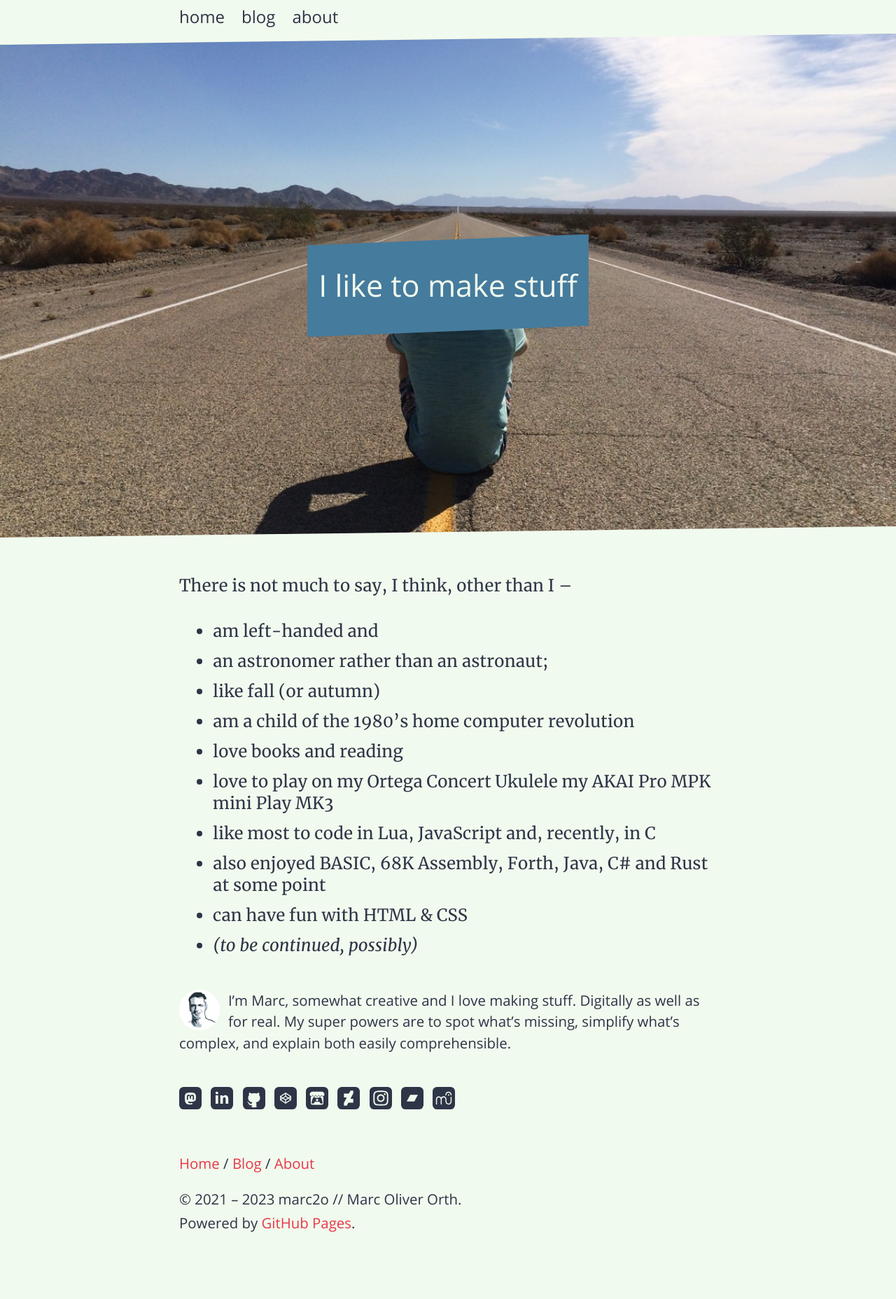
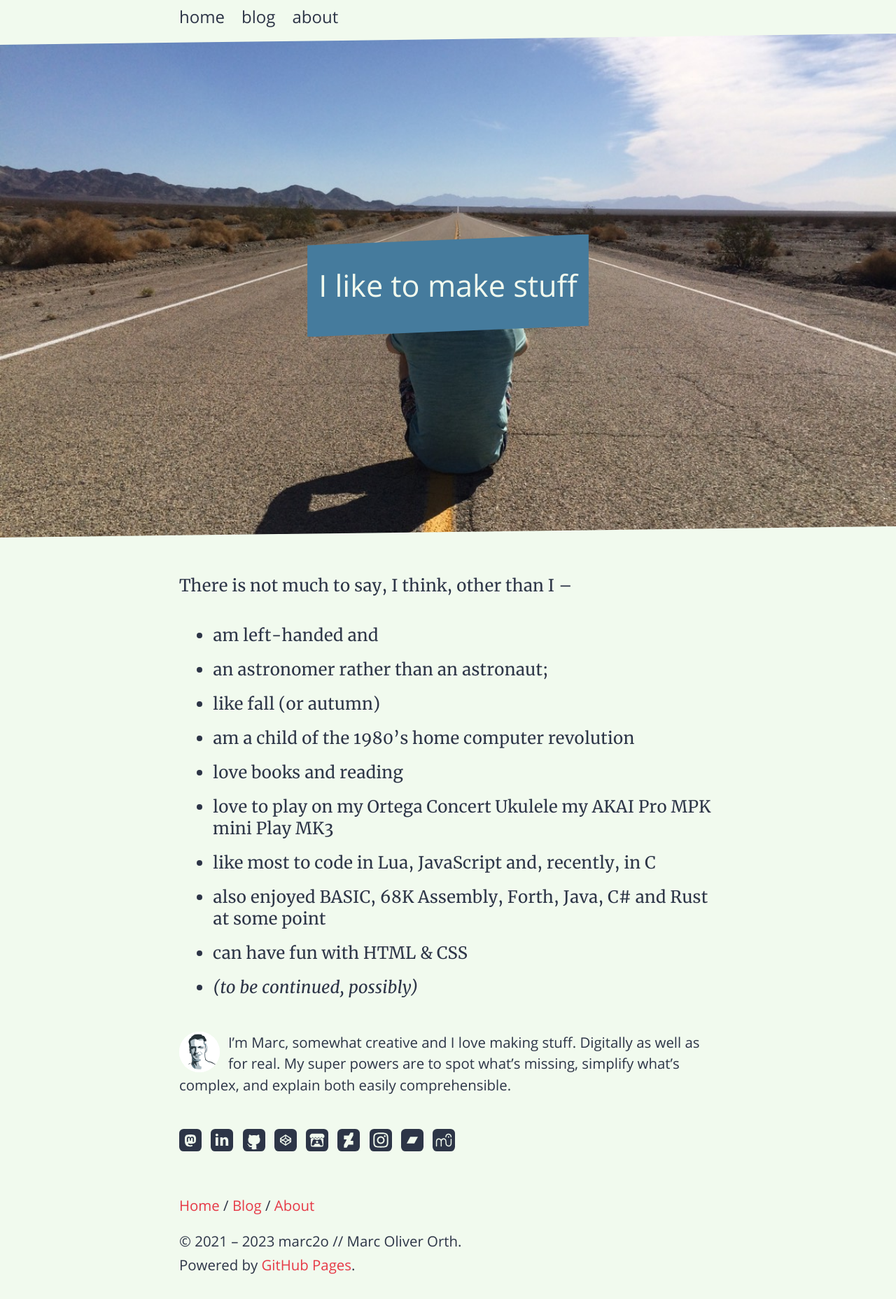
Before and after one commit to marc2o/marc2o.github.io, a Jekyll site: the page built from about.md, in a window 1280 px wide. Shown: the whole page at 70% size. Built offline with Jekyll 4.4.1, drawn with Linux system fonts in a browser that asks for light colours; before the commit the page ends 1796 px from its top, so only the background shows below that.

Commit message:
Update article.css

```diff
--- a/assets/css/article.css
+++ b/assets/css/article.css
@@ -114,7 +114,7 @@ article>ul {
     list-style-type: disc;
 }
 article>ul>li {
-	margin-top: .5em;
+	margin-top: .75em;
 }
 
 body {
```
